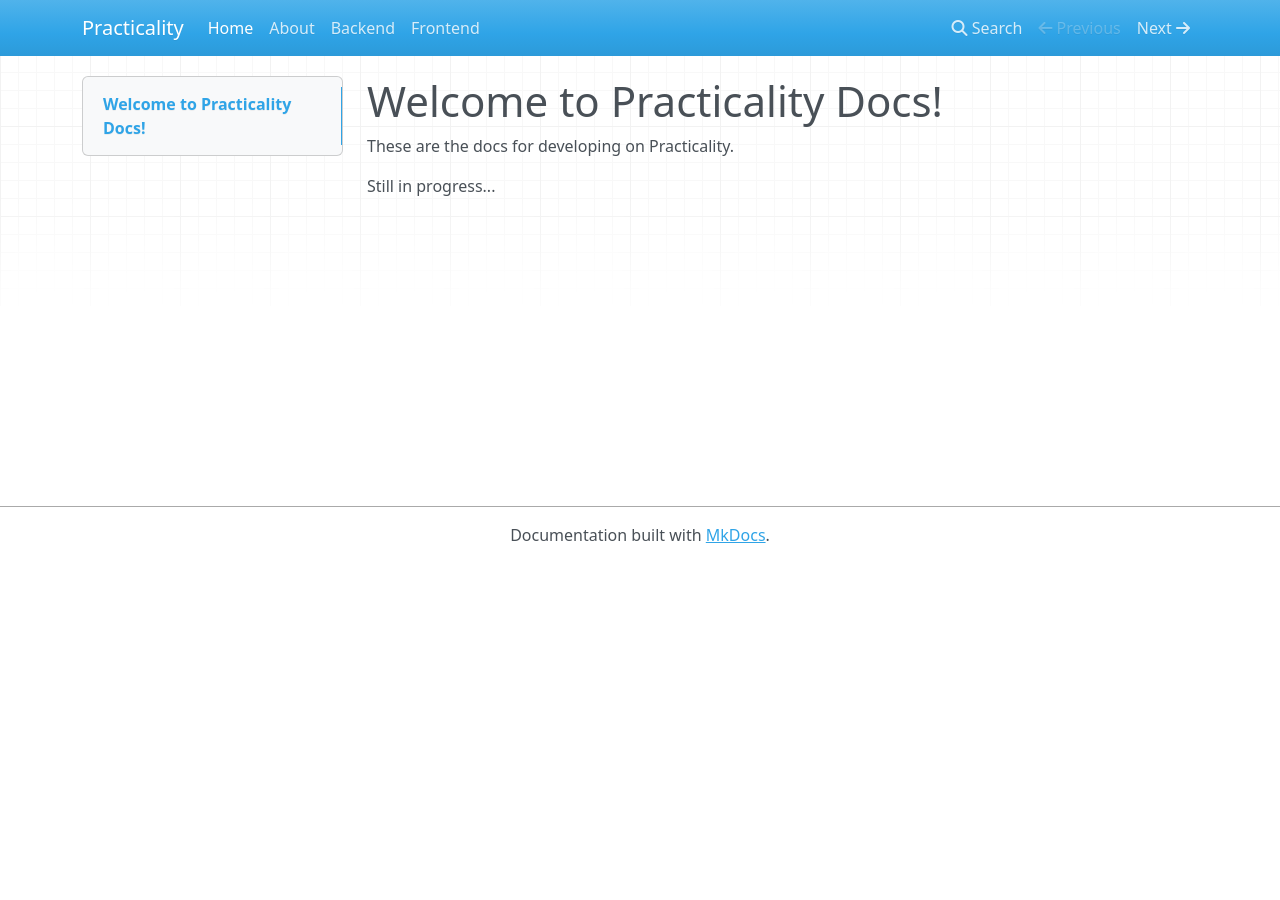
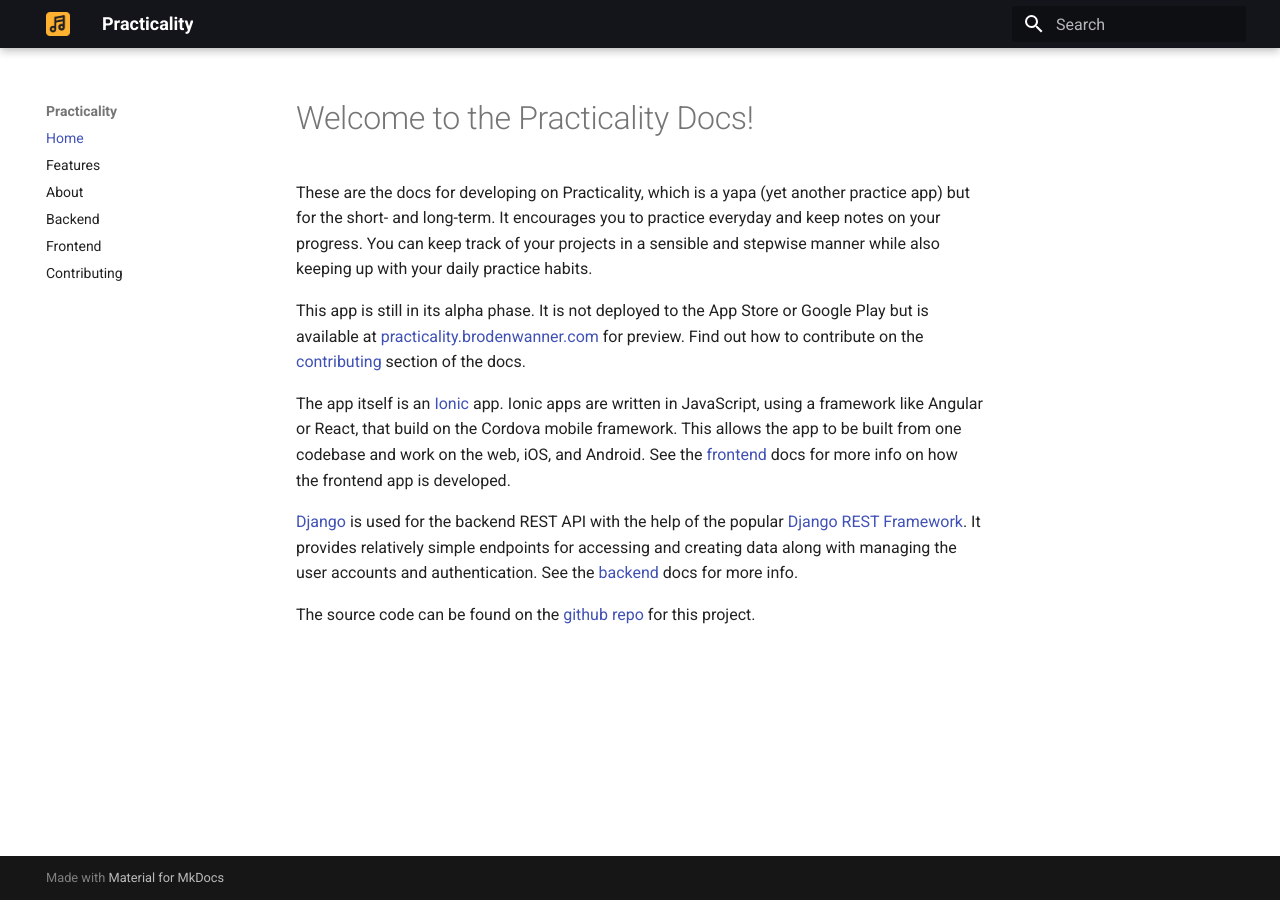
Before and after one commit to broden-wanner/practicality, an MkDocs documentation site: the page built from docs/docs/index.md, in a window 1280 px wide. Built offline with MkDocs 1.6.1 and Material for MkDocs 9.7.7, drawn with Linux system fonts in a browser that asks for light colours; nearby versions of some CDN libraries.

Commit message:
Updated docs

```diff
--- a/docs/docs/index.md
+++ b/docs/docs/index.md
@@ -1,5 +1,24 @@
-# Welcome to Practicality Docs!
+# Welcome to the Practicality Docs!
 
-These are the docs for developing on Practicality.
+These are the docs for developing on Practicality, which is a yapa (yet another practice app)
+but for the short- and long-term. It encourages you to practice everyday and keep notes on your
+progress. You can keep track of your projects in a sensible and stepwise manner while also
+keeping up with your daily practice habits.
 
-Still in progress...
+This app is still in its alpha phase. It is not deployed to the App Store or Google Play but
+is available at [practicality.brodenwanner.com](https://practicality.brodenwanner.com) for
+preview. Find out how to contribute on the [contributing](contributing.md) section of the docs.
+
+The app itself is an [Ionic](https://ionicframework.com/) app. Ionic apps are written in
+JavaScript, using a framework like Angular or React, that build on the Cordova mobile
+framework. This allows the app to be built from one codebase and work on the web, iOS,
+and Android. See the [frontend](frontend.md) docs for more info on how the frontend app
+is developed.
+
+[Django](https://www.djangoproject.com/) is used for the backend REST API with the help
+of the popular [Django REST Framework](https://www.django-rest-framework.org/). It provides
+relatively simple endpoints for accessing and creating data along with managing
+the user accounts and authentication. See the [backend](backend.md) docs for more info.
+
+The source code can be found on the [github repo](https://github.com/broden-wanner/practicality)
+for this project.
--- a/docs/mkdocs.yml
+++ b/docs/mkdocs.yml
@@ -1,6 +1,15 @@
 site_name: Practicality
 nav:
   - Home: index.md
+  - Features: features.md
   - About: about.md
-  - Backend: backend/index.md
-  - Frontend: frontend/index.md
+  - Backend: backend.md
+  - Frontend: frontend.md
+  - Contributing: contributing.md
+theme:
+  name: 'material'
+  favicon: img/favicon.ico
+  logo: img/favicon.ico
+  palette:
+    primary: black
+    accent: amber
--- a/requirements.txt
+++ b/requirements.txt
@@ -12,6 +12,9 @@
 gunicorn==20.0.4
 importlib-metadata==0.19
 kombu==4.6.7
+mkdocs==1.1.2
+mkdocs-material==5.5.0
+mkdocs-material-extensions==1.0
 more-itertools==7.2.0
 psycopg2-binary==2.8.4
 pycparser==2.19
```
Also changed, not shown: CONTRIBUTING.md (added, +59 -0 lines), docs/docs/about.md (+18 -1 lines), docs/docs/backend.md (added, +19 -0 lines), docs/docs/backend/index.md (deleted, +0 -1 lines), docs/docs/contributing.md (added, +59 -0 lines), docs/docs/features.md (added, +27 -0 lines), docs/docs/frontend.md (added, +10 -0 lines), docs/docs/frontend/index.md (deleted, +0 -1 lines), docs/docs/img/favicon.ico.
